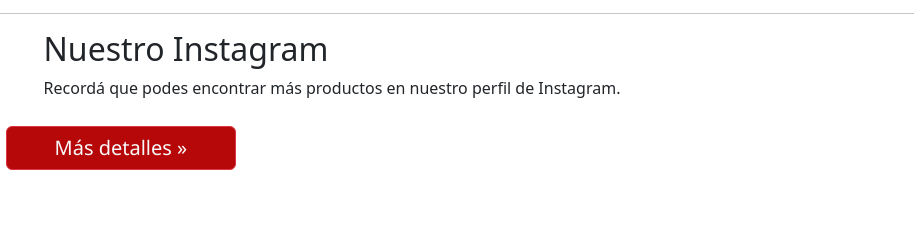
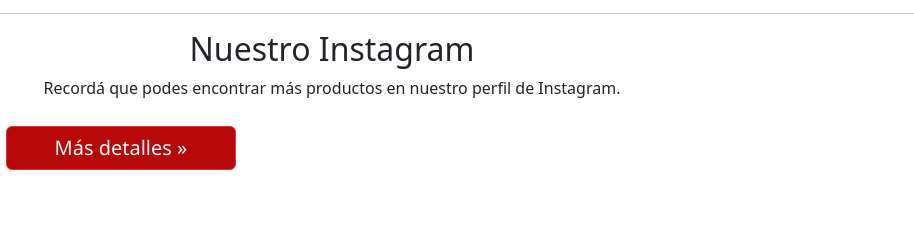
Before and after one commit to onlyvox77/PreEntrega2-Pueyo, a plain HTML site: page index.html in a window 1280 px wide. Shown: the part 2790-3023 px from the top of the page, 366-1280 px from the left. Drawn offline with nearby package versions, Linux system fonts and the light colour scheme.

Commit message:
backup por las dudas xD

```diff
--- a/index.html
+++ b/index.html
@@ -144,12 +144,13 @@
     <div class="col-md-7">
       <h2 class="featurette-heading fw-normal lh-1 text-center mt-3">Adiquirí nuestra nueva incorporación. <span
           class="text-body-secondary">Termos Stanley.</span></h2>
-      <p class="lead text-center mt-3">También empezamos a traer a la venta nuevos termos marca Stanley Originales. Podes encontrarlos en
+      <p class="lead text-center mt-3">También empezamos a traer a la venta nuevos termos marca Stanley Originales.
+        Podes encontrarlos en
         diferentes colores y modelos. Compralos YA.</p>
     </div>
     <div class="col-md-5">
-      <img class="bd-placeholder-img bd-placeholder-img-lg featurette-image img-fluid rounded float-end mx-auto" width="500" height="500"
-        xmlns="http://www.w3.org/2000/svg" role="img" aria-label="Placeholder: 500x500"
+      <img class="bd-placeholder-img bd-placeholder-img-lg featurette-image img-fluid rounded float-end mx-auto"
+        width="500" height="500" xmlns="http://www.w3.org/2000/svg" role="img" aria-label="Placeholder: 500x500"
         preserveAspectRatio="xMidYMid slice" focusable="false" src="img/termo.jpg" alt="Termo">
     </div>
   </div>
@@ -160,10 +161,15 @@
 
   <div class="row container-fluid heading ">
     <div class="fotoHeading">
-      <img class="bd-placeholder-img rounded-circle fotoHeading" width="140" height="140" xmlns="http://www.w3.org/2000/svg" role="img" aria-label="Placeholder" preserveAspectRatio="xMidYMid slice" focusable="false" src="img/logoig.png" alt="Logo Instagram"><title>Nuestro Instagram</title><rect width="100%" height="100%" fill="var(--bs-danger-color)"/>
-      <h2 class="fw-normal px-5">Nuestro Instagram</h2>
-      <p class="px-5">Recordá que podes encontrar más productos en nuestro perfil de Instagram.</p>
-      <p><a class="btn btn-danger px-5 btnMio" href="https://www.instagram.com/lamatera.mateando/" target="_blank">Más detalles &raquo;</a></p>
+      <img class="bd-placeholder-img rounded-circle fotoHeading" width="140" height="140"
+        xmlns="http://www.w3.org/2000/svg" role="img" aria-label="Placeholder" preserveAspectRatio="xMidYMid slice"
+        focusable="false" src="img/logoig.png" alt="Logo Instagram">
+      <title>Nuestro Instagram</title>
+      <rect width="100%" height="100%" fill="var(--bs-danger-color)" />
+      <h2 class="fw-normal px-5 text-center">Nuestro Instagram</h2>
+      <p class="px-5 text-center">Recordá que podes encontrar más productos en nuestro perfil de Instagram.</p>
+      <p><a class="btn btn-danger px-5 btnMio" href="https://www.instagram.com/lamatera.mateando/" target="_blank">Más
+          detalles &raquo;</a></p>
     </div>
   </div>
 
@@ -191,4 +197,5 @@
     integrity="sha384-HwwvtgBNo3bZJJLYd8oVXjrBZt8cqVSpeBNS5n7C8IVInixGAoxmnlMuBnhbgrkm"
     crossorigin="anonymous"></script>
 </body>
+
 </html>
```
Also changed, not shown: html/productos.html (+17 -7 lines). Lines whose indentation alone changed are shown as unchanged.
